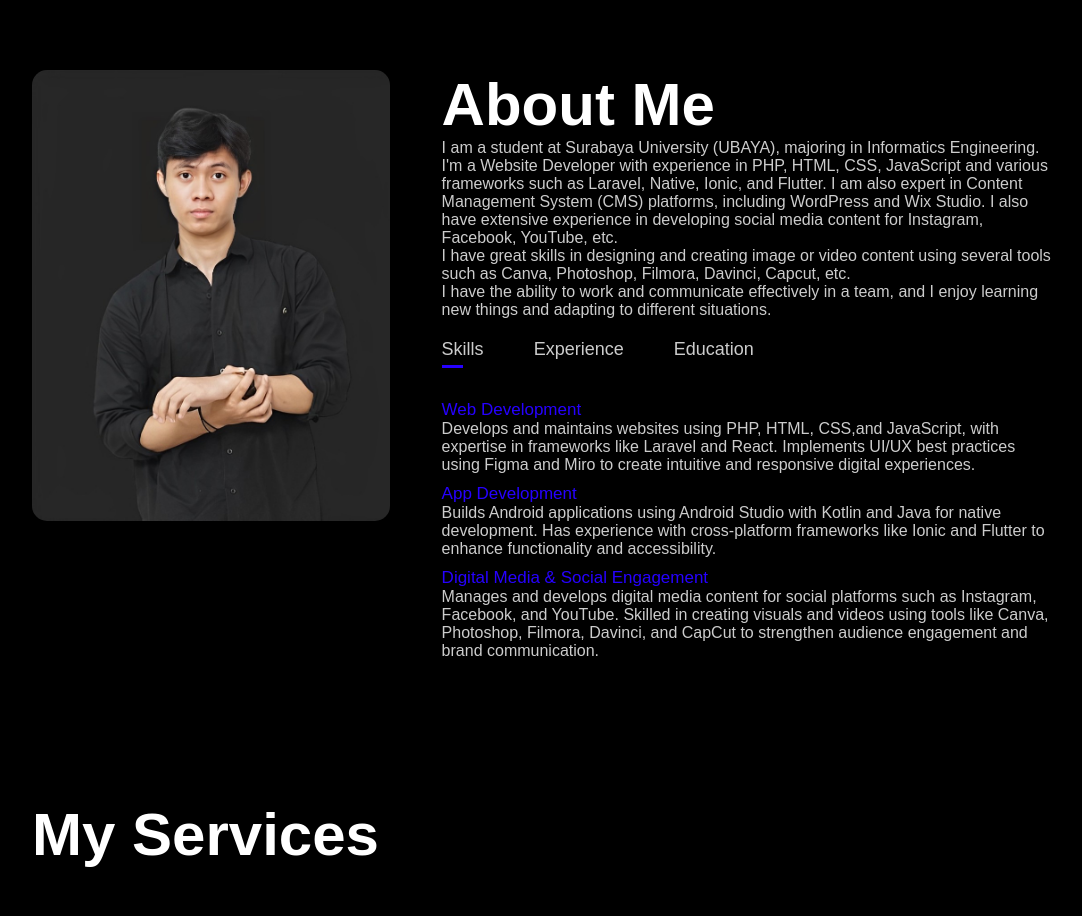
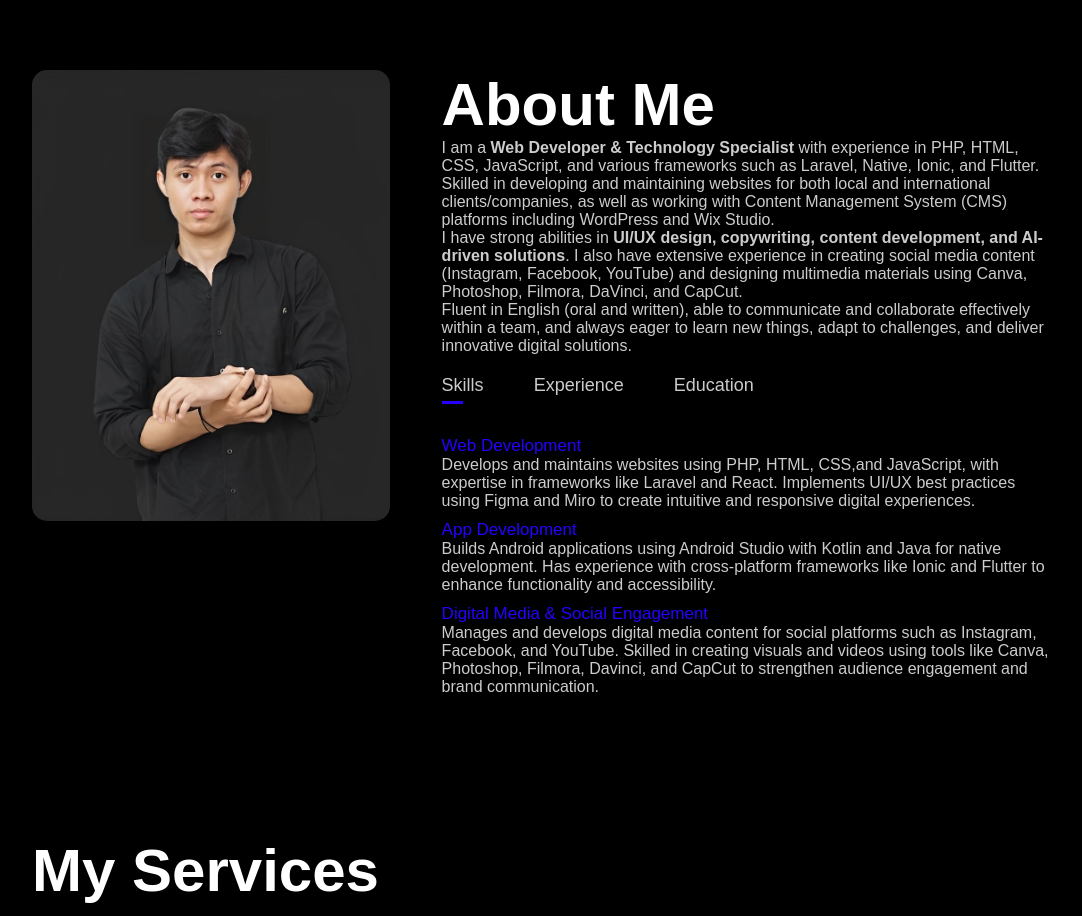
Before and after one commit to DanielRichardRansun/personalportofolio, a plain HTML site: page index.html in a window 1280 px wide. Shown: the part 820-1736 px from the top of the page, without its empty margins (96-1178 px from the left). Drawn offline with Linux system fonts and the light colour scheme.

Commit message:
Update CV description

```diff
--- a/index.html
+++ b/index.html
@@ -84,18 +84,25 @@
           <div class="about-col-2">
             <h1 class="sub-title">About Me</h1>
             <p>
-              I am a student at Surabaya University (UBAYA), majoring in
-              Informatics Engineering. I'm a Website Developer with experience
-              in PHP, HTML, CSS, JavaScript and various frameworks such as
-              Laravel, Native, Ionic, and Flutter. I am also expert in Content
-              Management System (CMS) platforms, including WordPress and Wix
-              Studio. I also have extensive experience in developing social
-              media content for Instagram, Facebook, YouTube, etc. <br />I have
-              great skills in designing and creating image or video content
-              using several tools such as Canva, Photoshop, Filmora, Davinci,
-              Capcut, etc. <br />I have the ability to work and communicate
-              effectively in a team, and I enjoy learning new things and
-              adapting to different situations.
+              I am a <b>Web Developer & Technology Specialist</b> with
+              experience in PHP, HTML, CSS, JavaScript, and various frameworks
+              such as Laravel, Native, Ionic, and Flutter. Skilled in developing
+              and maintaining websites for both local and international
+              clients/companies, as well as working with Content Management
+              System (CMS) platforms including WordPress and Wix Studio.
+              <br />
+              I have strong abilities in
+              <b
+                >UI/UX design, copywriting, content development, and AI-driven
+                solutions</b
+              >. I also have extensive experience in creating social media
+              content (Instagram, Facebook, YouTube) and designing multimedia
+              materials using Canva, Photoshop, Filmora, DaVinci, and CapCut.
+              <br />
+              Fluent in English (oral and written), able to communicate and
+              collaborate effectively within a team, and always eager to learn
+              new things, adapt to challenges, and deliver innovative digital
+              solutions.
             </p>
 
             <div class="tab-title">
```
